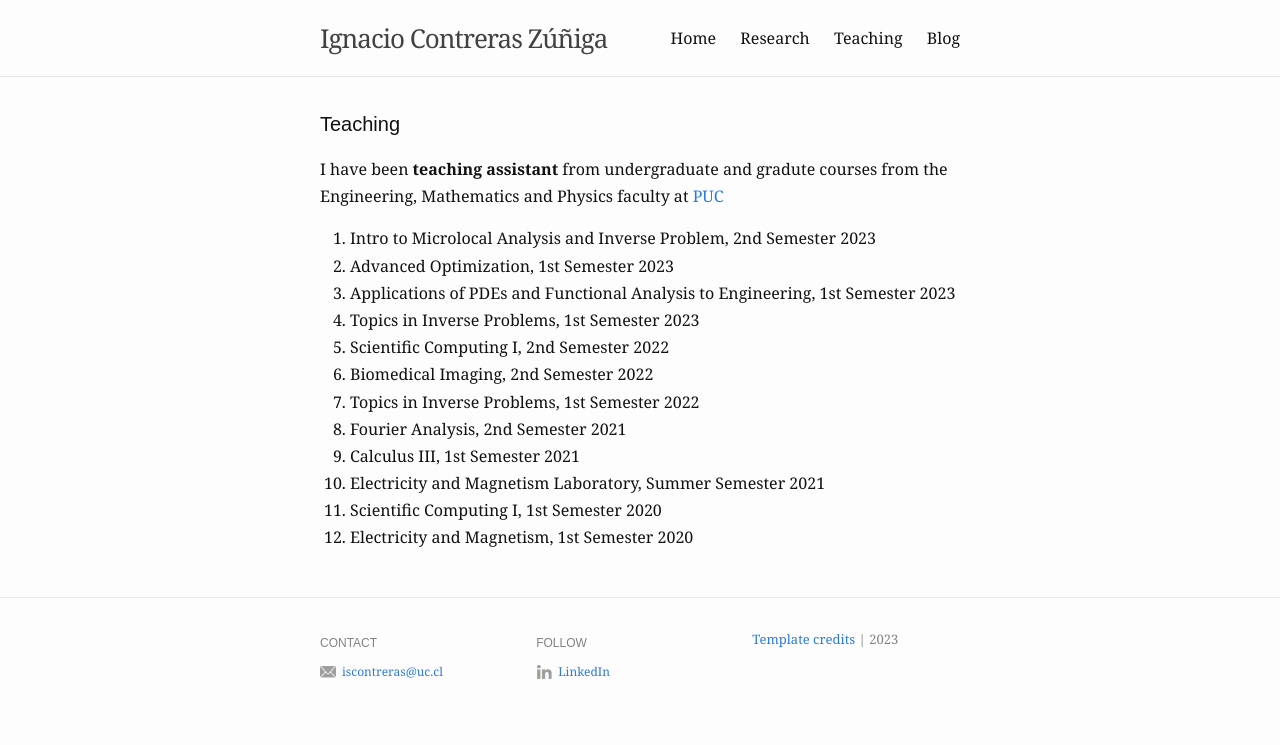
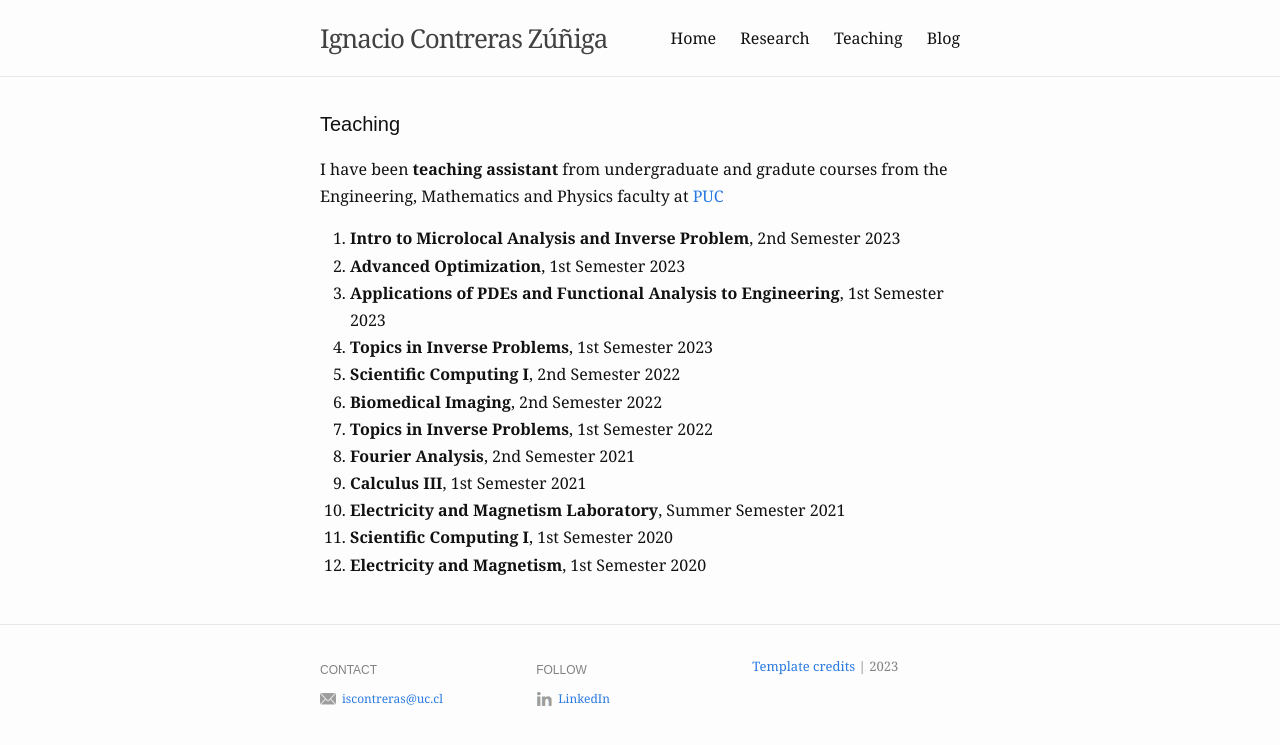
Before and after one commit to ignacontreras/ignacontreras.github.io, a Jekyll site: the page built from teaching.md, in a window 1280 px wide. Shown: the top 745 px of the page. Built offline with Jekyll 4.4.1, drawn with Linux system fonts in a browser that asks for light colours.

```diff
--- a/teaching.md
+++ b/teaching.md
@@ -7,39 +7,39 @@ slug: /teaching
 I have been <b>teaching assistant </b>  from undergraduate and gradute courses from the Engineering, Mathematics and Physics faculty at <a href= "https://www.uc.cl/en">PUC <a/>
 <ol>
   <li>
-    Intro to Microlocal Analysis and Inverse Problem, 2nd Semester 2023
+    <b>Intro to Microlocal Analysis and Inverse Problem</b>, 2nd Semester 2023
   </li>
   <li>
-    Advanced Optimization, 1st Semester 2023
+    <b>Advanced Optimization</b>, 1st Semester 2023
   </li>
  <li>
-   Applications of PDEs and Functional Analysis to Engineering, 1st Semester 2023
+   <b>Applications of PDEs and Functional Analysis to Engineering</b>, 1st Semester 2023
  </li>
   <li>
-    Topics in Inverse Problems, 1st Semester 2023
+    <b>Topics in Inverse Problems</b>, 1st Semester 2023
   </li>
   <li>
-    Scientific Computing I, 2nd Semester 2022
+    <b>Scientific Computing I</b>, 2nd Semester 2022
   </li>
   <li>
-    Biomedical Imaging, 2nd Semester 2022
+    <b>Biomedical Imaging</b>, 2nd Semester 2022
   </li>
  <li>
-   Topics in Inverse Problems, 1st Semester 2022
+   <b>Topics in Inverse Problems</b>, 1st Semester 2022
  </li>
  <li>
-   Fourier Analysis, 2nd Semester 2021
+   <b>Fourier Analysis</b>, 2nd Semester 2021
  </li>
  <li>
-   Calculus III, 1st Semester 2021
+   <b>Calculus III</b>, 1st Semester 2021
  </li>
  <li>
-   Electricity and Magnetism Laboratory, Summer Semester 2021
+   <b>Electricity and Magnetism Laboratory</b>, Summer Semester 2021
  </li>
  <li>
-   Scientific Computing I, 1st Semester 2020
+   <b>Scientific Computing I</b>, 1st Semester 2020
  </li>
  <li>
-   Electricity and Magnetism, 1st Semester 2020
+   <b>Electricity and Magnetism</b>, 1st Semester 2020
  </li>
 </ol>
```
